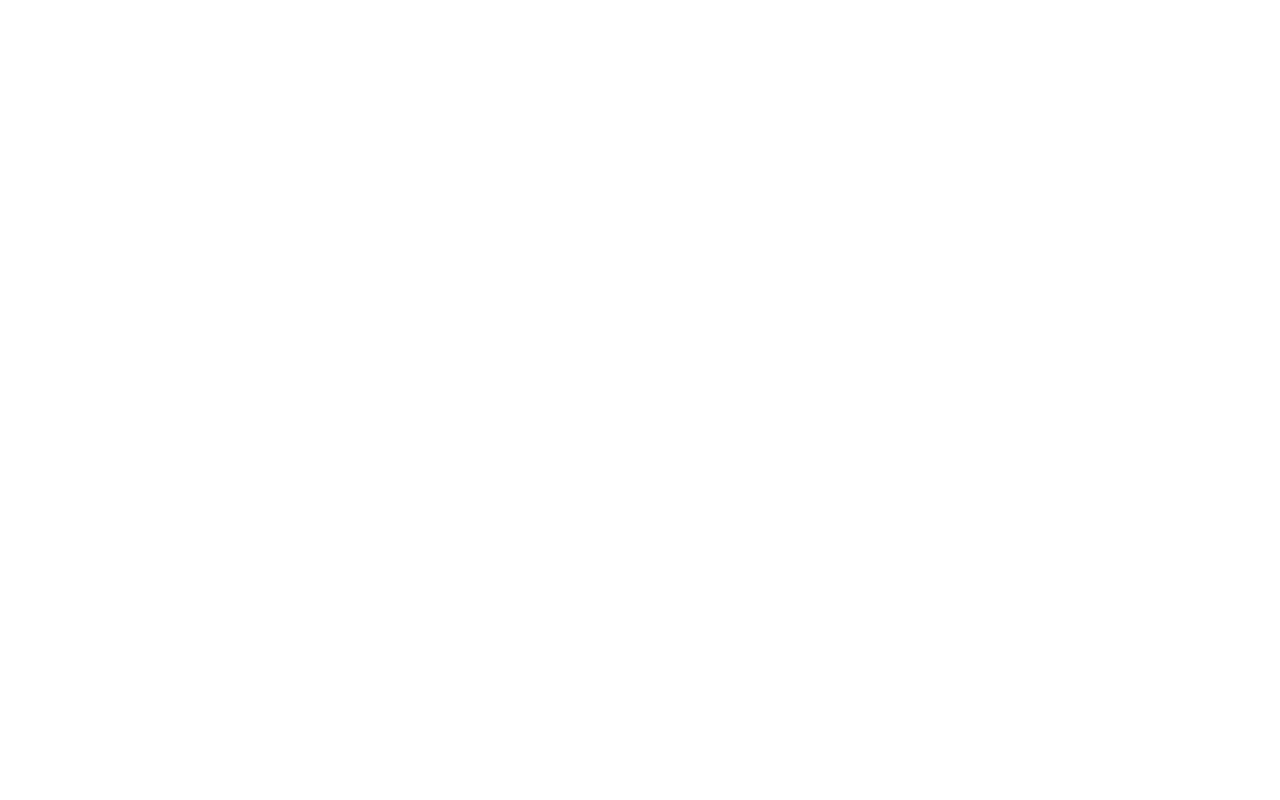
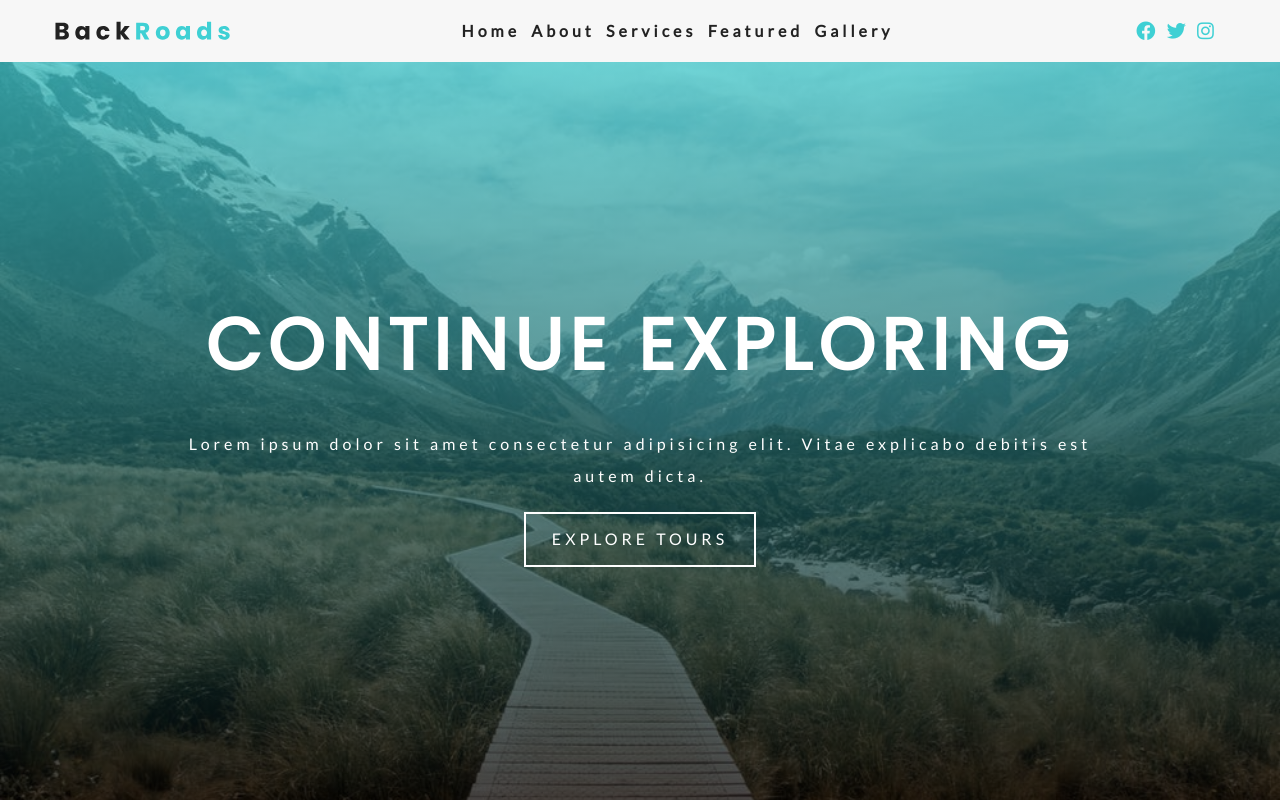
Before and after one commit to mohsenzn/TourCompany, a plain HTML site: page index.html in a window 1280 px wide. Drawn offline with Linux system fonts and the light colour scheme.

Commit message:
compelete header

```diff
--- a/css/style.css
+++ b/css/style.css
@@ -0,0 +1,264 @@
+@import url("https://fonts.googleapis.com/css?family=Lato:300,400|Poppins&display=swap");
+/* css variable */
+:root {
+  --primaryColor: #3fd0d4;
+  --mainWhite: #fff;
+  --offWhite: #f7f7f7;
+  --mainBlack: #222;
+  --mainGrey: #ececec;
+  --darkGrey: #afafaf;
+  --mainTransition: all 0.3s linear;
+  --mainSpacing: 0.25rem;
+  --lighterShadow: 2px 5px 3px 0px rgba(0, 0, 0, 0.25);
+  --darkShadow: 4px 10px 6px 0px rgba(0, 0, 0, 0.5);
+}
+/* reset */
+
+*,
+::before,
+::after {
+  margin: 0;
+  padding: 0;
+  box-sizing: border-box;
+}
+
+/* body */
+body {
+  font-family: "Lato", sans-serif;
+  color: var(--mainBlack);
+  background: var(--offWhite);
+  line-height: 1.4;
+  font-size: 1rem;
+}
+/* global styles */
+img:not(.nav__logo) {
+  width: 100%;
+  display: block;
+}
+h1,
+h2,
+h3,
+h4,
+h5,
+h6 {
+  font-family: "Poppins", sans-serif;
+  margin-bottom: 1.25rem;
+  letter-spacing: var(--mainSpacing);
+}
+h1 {
+  font-size: 3.3rem;
+}
+h2 {
+  font-size: 2.3rem;
+}
+h3 {
+  font-size: 2rem;
+}
+h4 {
+  font-size: 1.2rem;
+}
+p {
+  margin-bottom: 1.25rem !important;
+  line-height: 1;
+  font-weight: 300;
+}
+a {
+  text-decoration: none;
+}
+/* button */
+.btn__white,
+.btn__primary {
+  text-transform: uppercase;
+  letter-spacing: var(--mainSpacing);
+  color: var(--mainWhite);
+  border: 2px solid var(--mainWhite);
+  padding: 0.9rem 1.6rem;
+  display: inline-block;
+  transition: var(--mainTransition);
+  cursor: pointer;
+}
+
+.btn__white:hover {
+  background: var(--mainWhite);
+  color: var(--primaryColor);
+}
+.btn__primary {
+  background: var(--primaryColor);
+  color: var(--mainWhite);
+  border: 2px solid var(--primaryColor);
+}
+.btn__primary:hover {
+  background: transparent;
+  color: var(--primaryColor);
+}
+/* section */
+.section {
+  padding: 5rem 0;
+}
+.title__wrapper {
+  margin-bottom: 2rem;
+}
+.title {
+  text-align: center;
+  text-transform: uppercase;
+  font-size: 2.6rem;
+  letter-spacing: 0.5rem;
+}
+.lead {
+  color: var(--primaryColor);
+}
+/* section center */
+.section__center {
+  width: 85vw;
+  margin: 4rem auto 2rem auto;
+  max-width: 1170px;
+}
+/* header */
+.nav__icons {
+  display: none;
+}
+.nav__center {
+  max-width: 1170px;
+  margin: 0 auto;
+}
+.nav__header {
+  padding: 1rem 2rem;
+  display: flex;
+  justify-content: space-between;
+  align-items: center;
+}
+.nav__toggle {
+  background: transparent;
+  border: none;
+  outline: none;
+  font-size: 1.5rem;
+  color: var(--primaryColor);
+  cursor: pointer;
+  transition: var(--mainTransition);
+}
+.nav__toggle:hover {
+  transform: scale(1.2);
+}
+.nav__link {
+  display: block;
+  padding: 1rem 2rem;
+  color: var(--mainBlack);
+  text-transform: capitalize;
+  font-weight: bold;
+  letter-spacing: var(--mainSpacing);
+  transition: var(--mainTransition);
+}
+.nav__link:hover {
+  color: var(--primaryColor);
+  background: var(--darkGrey);
+  padding-left: 2.25rem;
+}
+.nav__links {
+  height: 0;
+  overflow: hidden;
+  transition: var(--mainTransition);
+}
+.show__links {
+  height: 270px;
+}
+@media screen and (min-width: 992px) {
+  .nav__toggle {
+    display: none;
+  }
+  .nav__links {
+    height: auto;
+    display: flex;
+  }
+  .nav__center {
+    display: flex;
+    justify-content: space-between;
+    align-items: center;
+    flex-wrap: wrap;
+  }
+  .nav__header {
+    padding: 0;
+  }
+  .nav__link {
+    padding: 0 0;
+  }
+  .nav__link:hover {
+    padding: 0;
+    background: transparent;
+  }
+  .nav__icons {
+    display: flex;
+  }
+  .navbar {
+    padding: 1rem 2rem;
+  }
+  .nav__center {
+    width: 100%;
+    max-width: 1170px;
+  }
+  .nav__link {
+    margin-right: 0.7rem;
+  }
+  .nav__icon {
+    margin-right: 0.7rem;
+    color: var(--primaryColor);
+    font-size: 1.2rem;
+    transition: var(--mainTransition);
+  }
+  .nav__icon:hover {
+    color: var(--darkGrey);
+    transform: translateY(-10%);
+  }
+}
+.fixed {
+  position: fixed;
+  top: 0;
+  left: 0;
+  width: 100%;
+  background: var(--mainGrey);
+  transition: var(--mainTransition);
+  box-shadow: var(--lightShadow);
+  z-index: 1;
+}
+
+/* hero */
+.hero {
+  min-height: 100vh;
+  min-height: calc(100vh - 62px);
+  background: var(--primaryColor);
+  display: flex;
+  flex-direction: column;
+  justify-content: center;
+  align-items: center;
+}
+.hero__banner {
+  text-align: center;
+  color: var(--mainWhite) !important;
+  padding: 0 2rem;
+}
+.hero__title {
+  text-transform: uppercase;
+  margin-bottom: 2rem;
+  letter-spacing: 0.4rem;
+}
+.hero__lead {
+    text-align: center;
+  width: 80%;
+  margin: 0 auto;
+  margin-bottom: 2rem;
+  letter-spacing: var(--mainSpacing);
+  line-height: 2;
+  font-weight: 400;
+  color: var(--mainWhite);
+}
+@media screen and (min-width: 768px) {
+  .hero {
+    background: linear-gradient(rgba(63, 208, 212, 0.7), rgba(0, 0, 0, 0.7)),
+      url("../images/main.jpeg") center/cover no-repeat;
+  }
+  .hero__title {
+    font-size: 4.5rem;
+  }
+  .hero__lead {
+    width: 75%;
+  }
+}
--- a/index.html
+++ b/index.html
@@ -4,6 +4,7 @@
     <meta charset="UTF-8" />
     <meta http-equiv="X-UA-Compatible" content="IE=edge" />
     <meta name="viewport" content="width=device-width, initial-scale=1.0" />
+    <link rel="shortcut icon" href="images/favicon.ico" type="image/x-icon" />
     <!-- font awesome -->
     <link
       rel="stylesheet"
@@ -16,6 +17,62 @@
     <title>Backroads || Tour Company</title>
   </head>
   <body>
+    <!-- header -->
+    <header id="home">
+      <!-- navbar -->
+      <nav class="navbar">
+        <div class="nav__center">
+          <!-- logo -->
+          <div class="nav__header">
+            <img src="images/logo.svg" alt="logo" class="nav__logo" />
+            <button
+              type="button"
+              class="nav__toggle"
+              id="nav__toggle"
+              aria-label="nav toggler"
+            >
+              <i class="fas fa-bars"></i>
+            </button>
+          </div>
+          <!-- end nav header -->
+          <!-- menu -->
+          <div class="nav__links" id="nav__links">
+            <a href="#home" class="scroll-link nav__link"> Home </a>
+            <a href="#about" class="scroll-link nav__link"> about </a>
+            <a href="#services" class="scroll-link nav__link"> services </a>
+            <a href="#featured" class="scroll-link nav__link"> featured </a>
+            <a href="#gallery" class="scroll-link nav__link"> gallery </a>
+          </div>
+          <!-- end menu -->
+          <!-- social icon -->
+          <div class="nav__icons">
+            <a href="#" target="_blank" class="nav__icon">
+              <i class="fab fa-facebook"></i>
+            </a>
+            <a href="#" target="_blank" class="nav__icon">
+              <i class="fab fa-twitter"></i>
+            </a>
+            <a href="#" target="_blank" class="nav__icon">
+              <i class="fab fa-instagram"></i>
+            </a>
+          </div>
+          <!-- end social -->
+        </div>
+      </nav>
+          <!-- hero  -->
+        <div class="hero">
+            <div class="hero__banner">
+                <h1 class="hero__title">continue exploring</div>
+                    <p class="hero__lead">
+                        Lorem ipsum dolor sit amet consectetur adipisicing elit. Vitae
+                        explicabo debitis est autem dicta.
+                    </p>
+                    <a href="#featured" class="btn btn__white scroll-link">explore tours</a>
+            </div>
+        </div>
+        <!-- end of hero -->
+    </header>
+    <!-- end of header -->
     <script src="js/app.js"></script>
   </body>
 </html>
--- a/js/app.js
+++ b/js/app.js
@@ -0,0 +1,16 @@
+const navBtn = document.getElementById("nav__toggle");
+const links = document.getElementById("nav__links");
+// add event listener
+navBtn.addEventListener("click", () => {
+  links.classList.toggle("show__links");
+});
+
+const navbar = document.querySelector(".navbar");
+
+window.addEventListener("scroll", () => {
+  if (window.pageYOffset > 62) {
+    navbar.classList.add("fixed");
+  } else {
+    navbar.classList.remove("fixed");
+  }
+});
```
